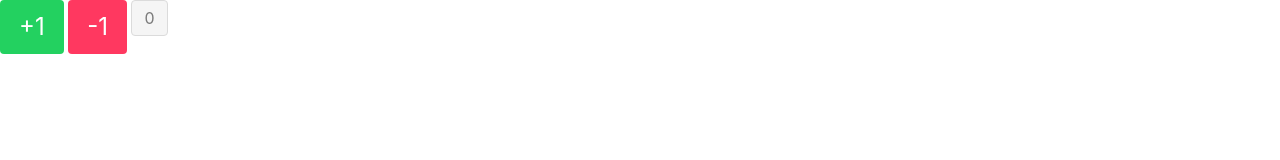
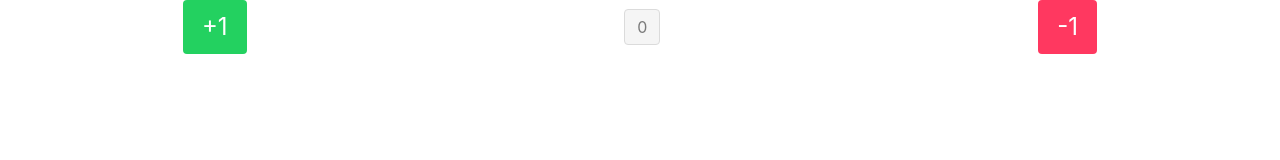
Before and after one commit to EnderDev/counter-site, a plain HTML site: page index.html in a window 1280 px wide. Drawn offline with nearby package versions, Linux system fonts and the light colour scheme.

Commit message:
Update index.html

```diff
--- a/index.html
+++ b/index.html
@@ -12,13 +12,24 @@
 </head>
 <body onload="start()">
 
-<article class="media">
-  <div class="media-content">
-    <a onclick="addOne()" class="button is-large is-success">+1</a>
-    <a onclick="subtractOne()" class="button is-large is-danger">-1</a>
-    <a class="button is-static is-danger" id="counter">0</a>
+
+<nav class="level is-mobile">
+  <div class="level-item has-text-centered">
+    <div>
+      <a onclick="addOne()" class="button is-large is-success">+1</a>
+    </div>
   </div>
-</article>
+  <div class="level-item has-text-centered">
+    <div>
+      <a class="button is-static is-danger" id="counter">0</a>
+    </div>
+  </div>
+  <div class="level-item has-text-centered">
+    <div>
+      <a onclick="subtractOne()" class="button is-large is-danger">-1</a>
+    </div>
+  </div>
+</nav>
 
 <script>
 
```
